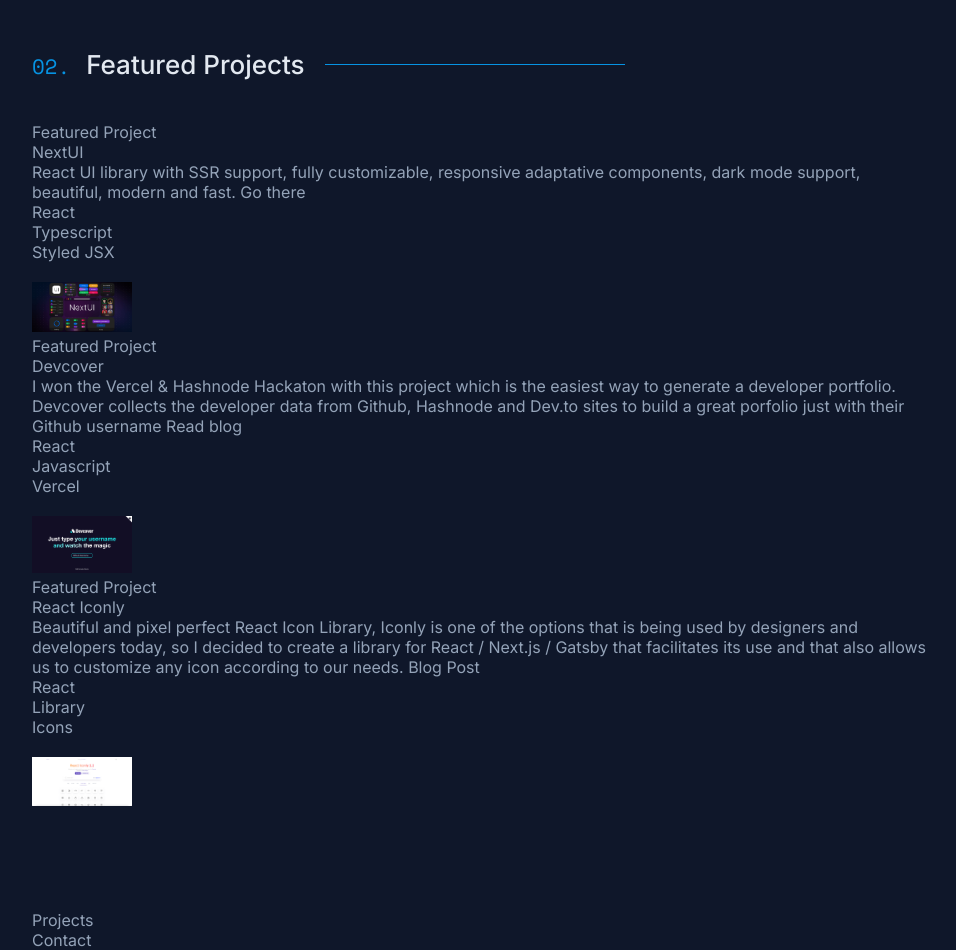
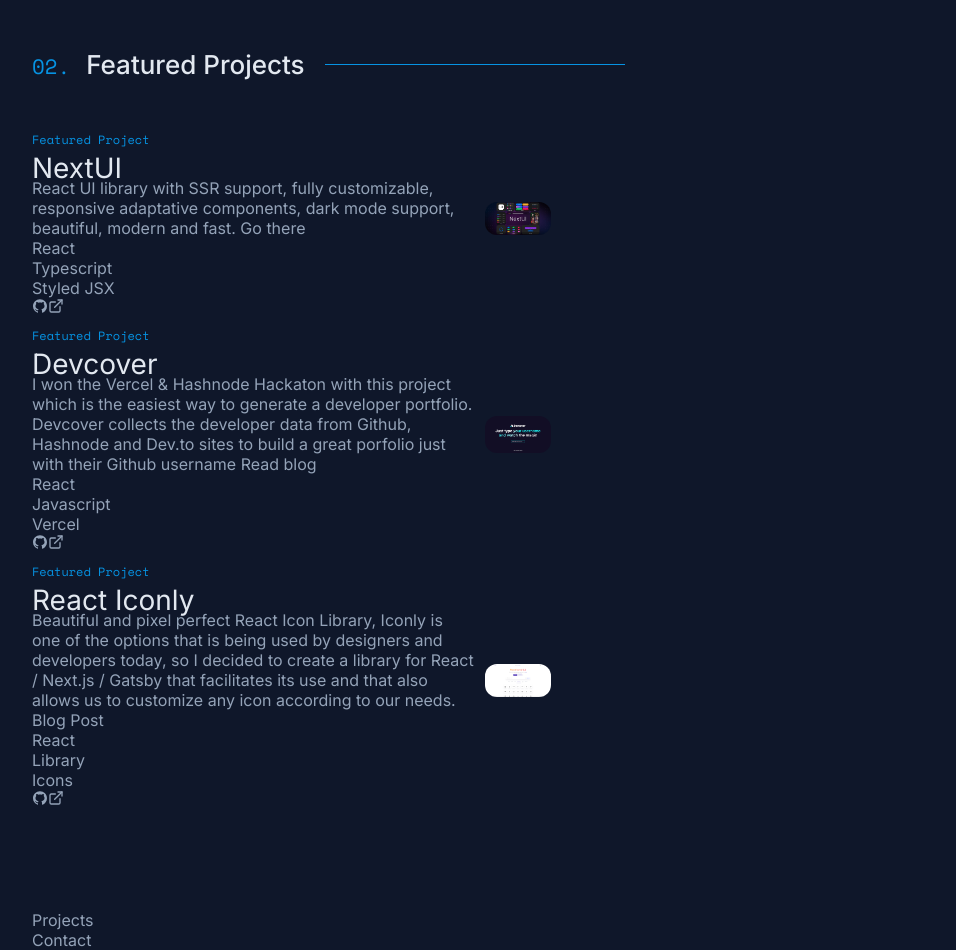
Before and after one commit to albertorg/portfolio-v2, a Next.js app: page / in a window 1280 px wide. Shown: the part 1480-2430 px from the top of the page, without its empty margins (160-1116 px from the left). Built offline with nearby package versions, Linux system fonts and the light colour scheme.

Commit message:
added react-icons

```diff
--- a/package.json
+++ b/package.json
@@ -19,6 +19,7 @@
     "postcss": "8.4.24",
     "react": "18.2.0",
     "react-dom": "18.2.0",
+    "react-icons": "^4.9.0",
     "tailwindcss": "3.3.2",
     "typescript": "5.1.3"
   },
--- a/src/components/Button/Button.tsx
+++ b/src/components/Button/Button.tsx
@@ -1,5 +1,4 @@
 'use client'
-import { space } from "@/fonts"
 import { FC } from "react"
 
 interface Props {
@@ -15,7 +14,7 @@
     return (
         <button
             onClick={onClick}
-            className={`${space.className} text-primary border-2 border-primary border-solid py-3 px-6 rounded-full hover:bg-primary-2`}
+            className={"font-space text-primary border-2 border-primary border-solid py-3 px-6 rounded-full hover:bg-primary-2"}
         >
             {text}
         </button>
--- a/src/components/Featured/Featured.tsx
+++ b/src/components/Featured/Featured.tsx
@@ -1,7 +1,8 @@
 import { featured } from "@/data/featured"
 import { NumberedHeading } from "@/components"
+import { AiOutlineGithub } from 'react-icons/ai'
+import { FiExternalLink } from 'react-icons/fi'
 import Image from "next/image";
-
 
 
 export const Featured = () => {
@@ -15,10 +16,14 @@
             const { title, external, techs, github, cover, descriptionHtml } = project;
 
             return (
-              <div className="styledProject">
-                <div className="project-content">
-                  <p className="project-overline">Featured Project</p>
-                  <h3 className="project-title">{title}</h3>
+              <div key={title} className="grid gap-[10px] grid-cols-12 items-center ?">
+                <div className="relative col-[1_/_7] row-span-full ">
+                  <p className="my-[10px] text-primary font-space text-xs">
+                    Featured Project
+                  </p>
+                  <h3 className="text-white text-[clamp(24px,5vw,28px)]">
+                    {title}
+                  </h3>
                   <div
                     className="project-description"
                     dangerouslySetInnerHTML={{ __html: descriptionHtml }}
@@ -35,7 +40,7 @@
                   <div className="styled project link">
                     {github && (
                       <a rel="noreferrer" target="_blank" href={github} aria-label="GitHub Link">
-                        {/* <Icon name="GitHub" /> */}
+                        <AiOutlineGithub />
                       </a>
                     )}
                     {external && (
@@ -45,7 +50,7 @@
                         href={external}
                         aria-label="External Link"
                       >
-                        {/* <Icon name="External" /> */}
+                        <FiExternalLink />
                       </a>
                     )}
                   </div>
@@ -55,7 +60,13 @@
                   <a href={external || github || '#'}>
                     <div className="img-wrapper">
                       <div className="img-cont" />
-                      <Image src={cover} alt={title} className="img" width={100} height={100}/>
+                      <Image
+                        src={cover}
+                        alt={title}
+                        width={100}
+                        height={100}
+                        className="object-cover object-center max-w-full rounded-xl"
+                      />
                     </div>
                   </a>
                 </div>
```
Also changed, not shown: 1 other file (tests, documents, lock files or other folders).
